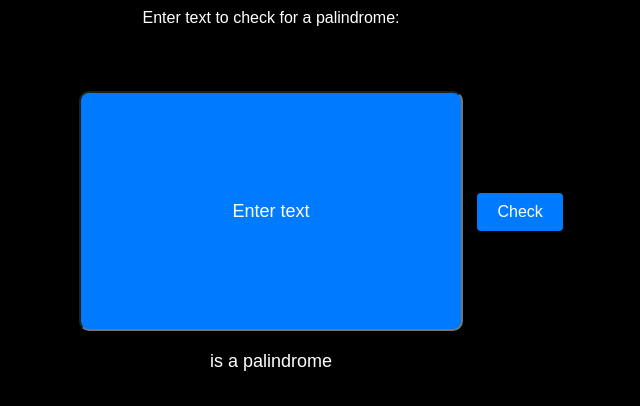
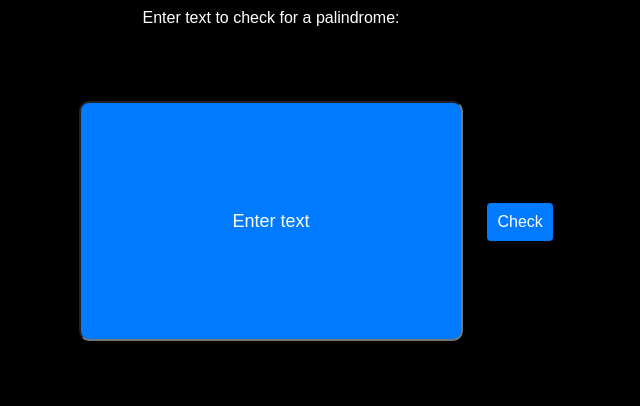
Before and after one commit to WALWALASAFI/Palindrome-checker-project, a plain HTML site: page index.html in a window 1280 px wide. Both pictures are taken after a click on the button "Check". Shown: the part 158-564 px from the top of the page, without its empty margins (369-1009 px from the left). Drawn offline with Linux system fonts and the light colour scheme.

Commit message:
add alert

```diff
--- a/script.js
+++ b/script.js
@@ -12,6 +12,13 @@ document.addEventListener('DOMContentLoaded', () => {
 
   checkBtn.addEventListener('click', () => {
     const inputValue = textInput.value.trim();
+
+		 // Check if input value is empty
+		 if (inputValue === '') {
+			alert('Please input a value');
+			return; // Exit the function early if no input value
+	}
+
     const isPalindrome = checkPalindrome(inputValue);
 
     if (isPalindrome) {
--- a/styles.css
+++ b/styles.css
@@ -75,6 +75,12 @@ button:hover {
   background-color: #0056b3;
 }
 
+input, button {
+  padding: 10px;
+  font-size: 16px;
+  margin: 10px;
+}
+
 #result {
   text-align: center;
   margin-top: 20px;
```
Also changed, not shown: index.html (line endings or trailing spaces).
